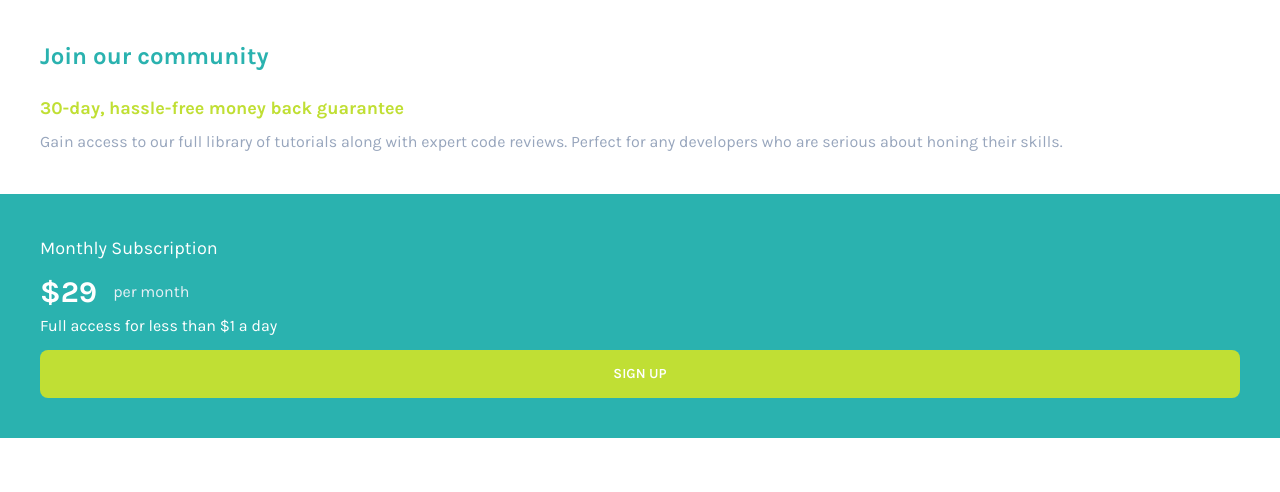
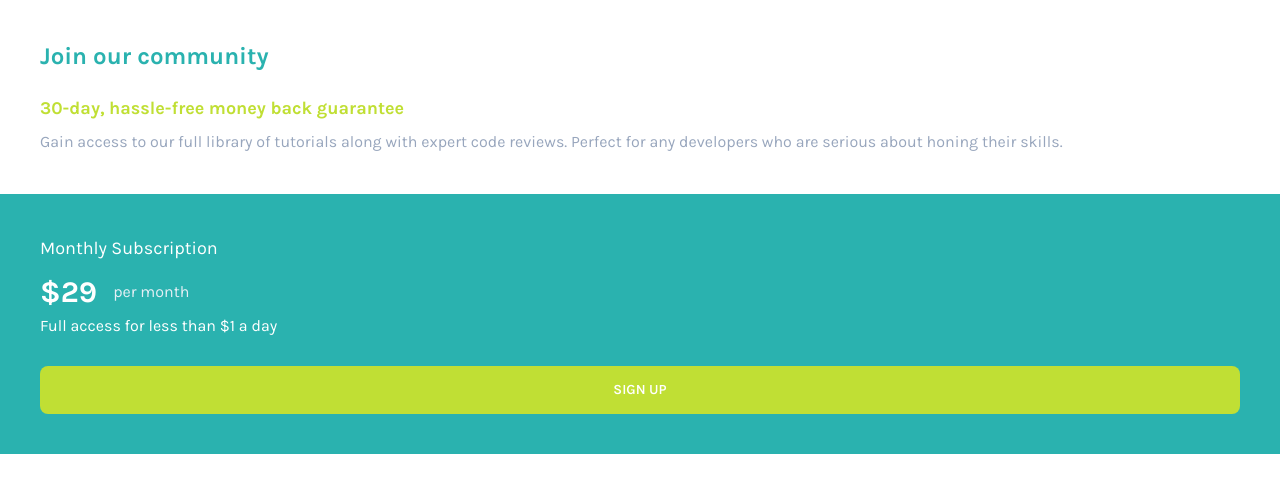
Before and after one commit to chungvuiloong/single-price-grid-component, a Next.js app: page / in a window 1280 px wide. Shown: the top 492 px of the page. Built offline with nearby package versions, Linux system fonts and the light colour scheme.

Commit message:
Add margin-top to btn.

```diff
--- a/src/app/page.tsx
+++ b/src/app/page.tsx
@@ -19,7 +19,7 @@ export default function Home() {
                 </div>
                 <div>Full access for less than $1 a day</div>
             </div>
-            <button className="btn bg-Bright-Yellow border-none text-white">Sign Up</button>
+            <button className="mt-4 btn bg-Bright-Yellow border-none text-white">Sign Up</button>
         </div>
 
     </main>
```
